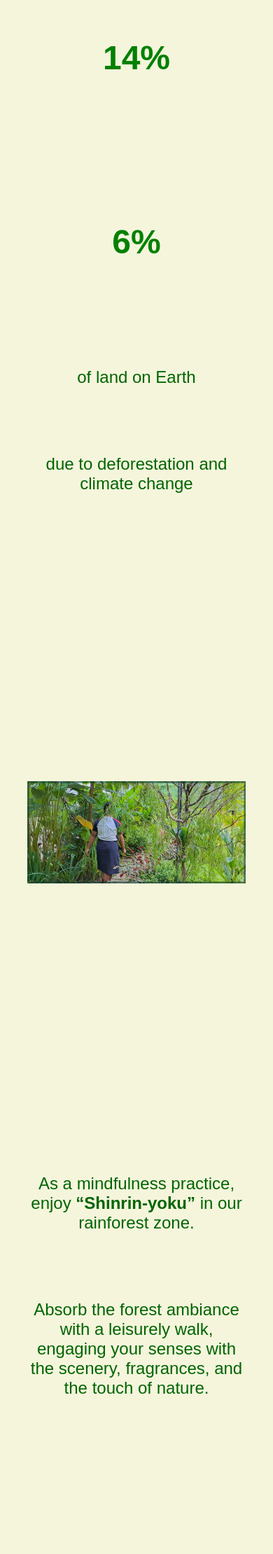
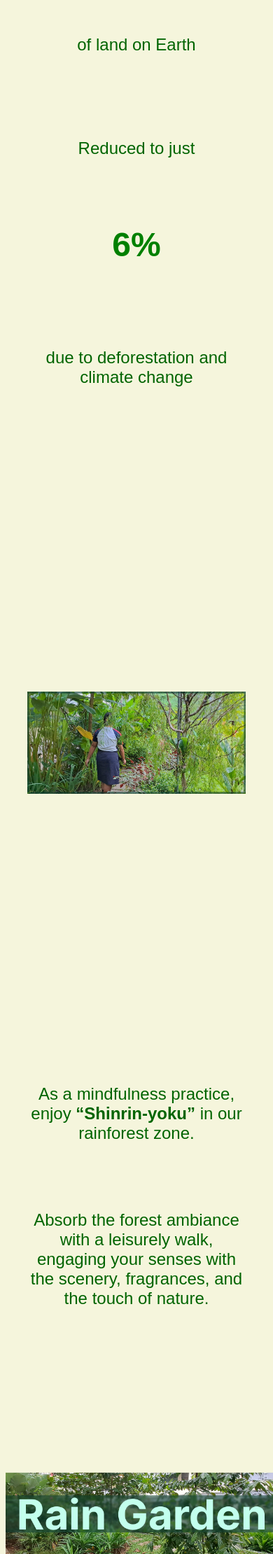
Before and after one commit to RdeVCCA/ecotrail, a PHP site: page /templates/rainforest.html in a window 390 px wide; the page is wider, and only the part inside the window is pictured. Shown: the part 4280-6500 px from the top of that part at 70% size. Run offline with PHP 8.4, Linux system fonts and the light colour scheme.

Commit message:
changes2
- sequence of content
- overflowing of header
- order of content in mobile view (under @media dk why it didnt take effect for my mobile view, please help to try it out)

```diff
--- a/static/css/rainforest.css
+++ b/static/css/rainforest.css
@@ -3,6 +3,7 @@
   margin: 0;
   padding: 0;
   background-color: #F5F5DC; /* Beige yellow background for the entire website */
+  overflow-x: hidden;
 }
 .p {
   color:#0B3D2E;
@@ -24,6 +25,7 @@
 
 .z3 {
   z-index: 3;
+  max-width: 50%;
 }
 
 .spacer {
@@ -89,6 +91,10 @@
   max-width: 100%; /* Optional: limits the size of the overlay image */
 }
 
+#header-txt-overlay {
+  max-width: 90%;
+}
+
 .image-overlay-container {
   top:10px;
   bottom: 10px;
@@ -128,13 +134,13 @@
   color: #006400; /* Dark green text color */
 }
 
-.item1, .item2, .item5, .item6 {
+/* .item1, .item2, .item5, .item6 {
   grid-column: 1 / -1; /* Span all columns */
-}
 
-.item3, .item4, .item7, .item8 {
+
+/* .item3, .item4, .item7, .item8 {
   grid-column: span 1 / auto; /* Single column span */
-}
+
 
 .text-left {
   text-align: left; /* Aligns text to the left */
@@ -171,6 +177,22 @@
   .top-header, .sub-header {
     padding: 16px 8px;
   }
+
+  .item-1 {
+      order: 2;
+  }
+
+  .item-2 {
+      order: 1;
+  }
+
+  .item-3 {
+      order: 3;
+  }
+
+  .item-4 {
+      order: 4;
+  }
 }
 
 @keyframes drop-in {
--- a/templates/rainforest.html
+++ b/templates/rainforest.html
@@ -14,7 +14,6 @@
     <img src="..\static\assets\image.png" alt="image placeholder">
   <div class="text-section">
     <h2>Rainforest Zone</h2>
-
     <p>The rainforest zone in our Eco-Trail features over 50 species of flora and fauna, thriving in an environment with abundant rainfall and dominated by tall evergreen trees.</p>
   </div>
   </section>
@@ -26,7 +25,7 @@
 <div class="sub-header">
   <div class="image-overlay-container">
     <img src="..\static\assets\rainforest_garden_title.png" alt="Background image of ferns title" class="centered-image z1">
-    <img src="..\static\assets\rainforestgardentext.png" alt="Text overlay image" class="centered-image z3">
+    <img src="..\static\assets\rainforestgardentext.png" alt="Text overlay image" class="centered-image z3" id="header-txt-overlay">
     <img src="..\static\assets\rainforest_garden_rectangle.png" class="centered-image z2">
   </div>
 </div>
@@ -67,13 +66,18 @@
   </div>
 
 <section class="eco-trail-grid">
-  <div class="eco-grid-item green"><p>Rainforests once covered</p></div>
-  <div class="eco-grid-item green"><p>Reduced to just</p></div>
-  <div style ="font-size: 48px" class="statistic eco-grid-item green"><p style ="font-size: 48px"><b>14%</b></p></div>
-  <div style ="font-size: 48px" class="statistic eco-grid-item green"><p style ="font-size: 48px"><b>6%</b></p></div>
-  <div class="eco-grid-item green"><p>of land on Earth</p></div>
-  <div class="eco-grid-item green"><p>due to deforestation and climate change</p></div>
+  <div class="eco-grid-item green" id="stats">
+    <p>Rainforests once covered</p>
+    <p style ="font-size: 48px" class="statistic eco-grid-item green"><b>14%</b></p>
+    <p class="eco-grid-item green">of land on Earth</p>
+  </div>
+  <div class="eco-grid-item green" id="stats">
+    <p>Reduced to just</p>
+    <p style ="font-size: 48px" class="statistic eco-grid-item green"><b>6%</b></p>
+    <p class="eco-grid-item green">due to deforestation and climate change</p>
+  </div>
 </section>
+
 <div class="centered-container">
   <div class="image-text-container">
     <div class="image-container">
@@ -81,18 +85,17 @@
     </div>
   </div>
 </div>
-<section class="eco-trail-grid">
+<section class="eco-trail-grid" id="mindfulness">
   <div class="eco-grid-item green"><p>As a mindfulness practice, enjoy <b>“Shinrin-yoku”</b> in our rainforest zone.</p></div>
   <div class="eco-grid-item green"><p>Absorb the forest ambiance with a leisurely walk, engaging your senses with the scenery, fragrances, and the touch of nature.</p></div>
 </section>
-
 
 <div class="spacer"></div>
 
   <div class="sub-header">
     <div class="image-overlay-container">
       <img src="..\static\assets\rain_garden_title.png" alt="Background image of ferns title" class="centered-image z1">
-      <img src="..\static\assets\raingardentext.png" alt="Text overlay image" class="centered-image z3">
+      <img src="..\static\assets\raingardentext.png" alt="Text overlay image" class="centered-image z3" id="header-txt-overlay">
       <img src="..\static\assets\rain_garden_rectangle.png" class="centered-image z2">
     </div>
   </div>
@@ -119,22 +122,22 @@
   <div class="sub-header">
     <div class="image-overlay-container">
       <img src="..\static\assets\ferns_title.png" alt="Background image of ferns title" class="centered-image z1">
-      <img src="..\static\assets\fernstext.png" alt="Text overlay image" class="centered-image z3">
+      <img src="..\static\assets\fernstext.png" alt="Text overlay image" class="centered-image z3" id="header-txt-overlay">
       <img src="..\static\assets\ferns_rectangle.png" class="centered-image z2">
     </div>
   </div>
   <div class="spacer"></div>
   <div class="eco-trail-grid">
-    <div class="eco-grid-item green">
+    <div class="eco-grid-item green item-1">
       <p>Ferns are some of the oldest living plants in the world. They can be found in diverse habitats from cold, temperate, and tropical climates.</p>
     </div>
-    <div class="eco-grid-item rain-image">
+    <div class="eco-grid-item rain-image item-2">
       <img src="..\static\assets\fern3.png" alt="image">
     </div>
-    <div class="eco-grid-item rain-image">
+    <div class="eco-grid-item rain-image item-3">
       <img src="..\static\assets\fern4.png" alt="image">
     </div>
-    <div class="eco-grid-item green">
+    <div class="eco-grid-item green item-4">
       <p>There are thousands of species of these non-flowering vascular plants and they reproduce by spores.</p>
     </div>
   </div>
```
